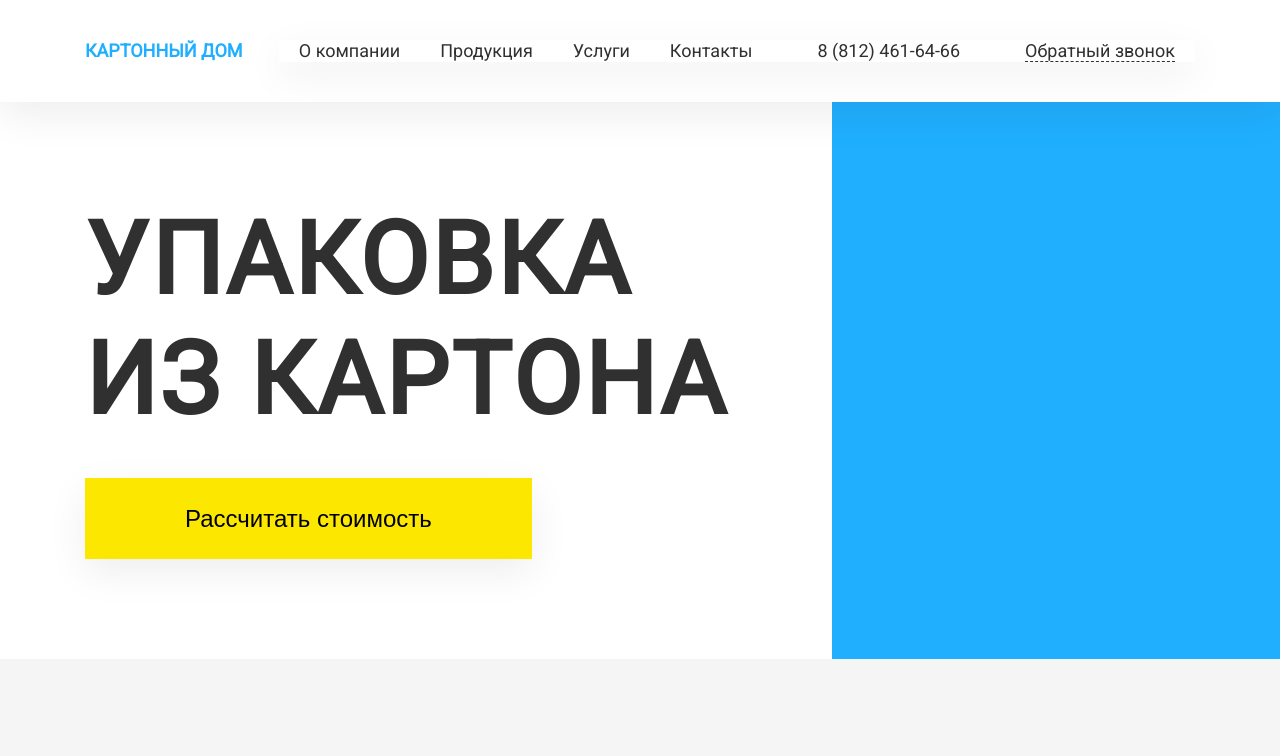
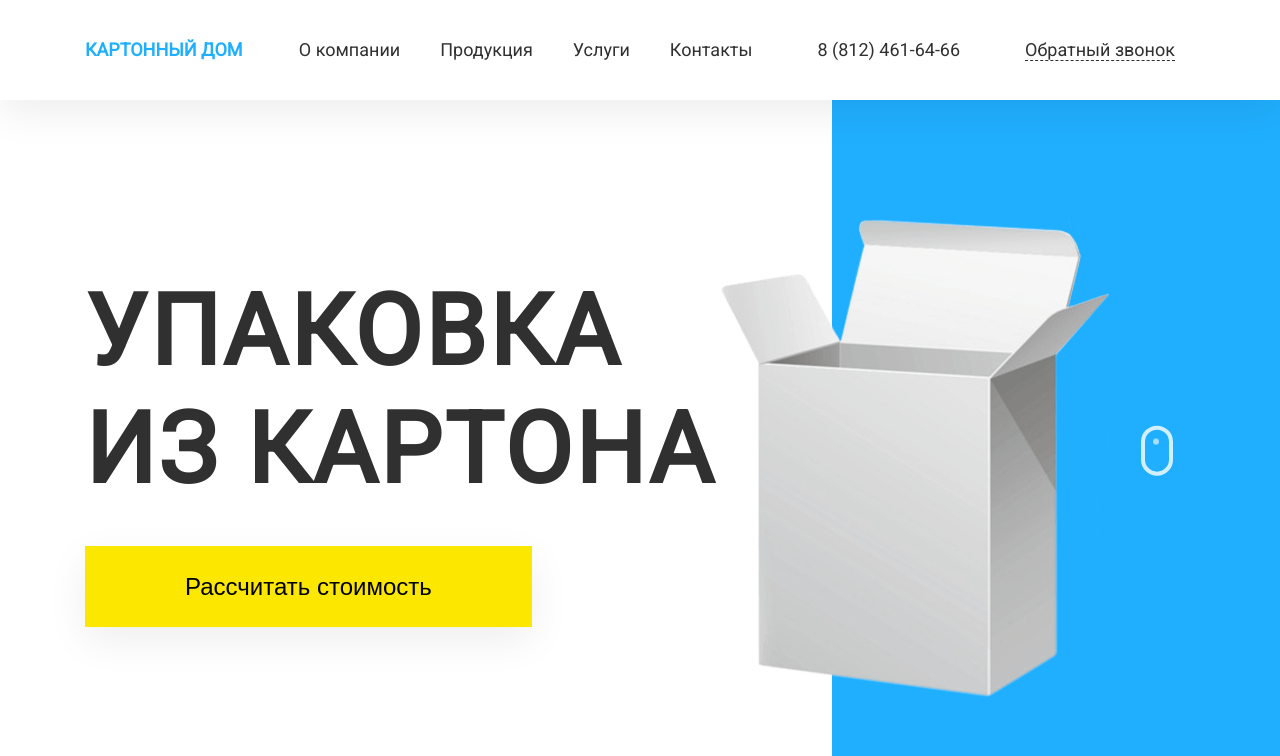
Before and after one commit to pixelaria/karton, a website: page src/pug/main.pug in a window 1280 px wide. Shown: the top 756 px of the page. Drawn offline with nearby package versions, Linux system fonts and the light colour scheme; files that its build step writes are made by us from their sources; files whose address does not match are found by name.

Commit message:
First section fix

```diff
--- a/src/less/main.less
+++ b/src/less/main.less
@@ -105,22 +105,23 @@ body {
   width: 100%;
 
   background-color: @color-white;
-  padding: 40px 0;
+
   z-index: 2;
 
   box-shadow: @box-shadow;
 
   &__container {
+    height: 100%;
     display: flex;
     align-items: center;
     justify-content: space-between;
   }
 
-  &__item {
-    &--logo {
+  @media @desktop {
+    height: 100px;
+  }
 
-    }
-  }
+
 }
 
 .main {
@@ -169,6 +170,7 @@ body {
       top: 0;
       visibility: visible;
       opacity: 1;
+      box-shadow:none;
     }
   }
 
@@ -288,7 +290,7 @@ body {
     }
 
     @media @desktop {
-      height: 100%;
+      height: ~'calc(100vh - 100px)';
       background: none;
 
       &:after {
@@ -303,6 +305,11 @@ body {
       }
     }
 
+    .container {
+      display: flex;
+      align-items:center;
+      height: 100%;
+    }
   }
 
   &--gray {
@@ -392,7 +399,7 @@ body {
       font-size: 70px;
     }
     @media @desktop {
-      font-size: 100px;
+      font-size: 98px;
       letter-spacing: 3px;
       margin-bottom: 38px;
     }
@@ -400,8 +407,60 @@ body {
 
   &__img {
     display: none;
+
+    @media @desktop {
+      display: block;
+    }
   }
 }
+
+/* scroll */
+
+.scroll {
+  width: 1em;
+  transform: translateX(-50%) scale(2);
+  z-index: 9;
+  margin-left: 50px;
+
+  &__mouse {
+    height: 1.375em;
+    width: .875em;
+    border: 2px solid rgba(255,255,255,.8);
+    border-radius: 2em;
+  }
+
+  &__wheel {
+    position: relative;
+    display: block;
+    height: 3px;
+    width: 3px;
+    margin: 3px auto 0;
+    background: rgba(255,255,255,.8);
+    animation: mouse-wheel 1.2s ease infinite;
+    border-radius: 50%;
+  }
+}
+
+@keyframes mouse-wheel {
+  0% {
+    opacity: 1;
+    transform: translateY(0);
+  }
+
+  100% {
+    opacity: 0;
+    transform: translateY(.375em);
+  }
+}
+
+@keyframes mouse-scroll {
+  0%   { opacity: 0; }
+  50%  { opacity: .5; }
+  100% { opacity: 1; }
+}
+/* scroll end */
+
+
 
 .box {
   width: 250px;
--- a/src/pug/main.pug
+++ b/src/pug/main.pug
@@ -7,13 +7,15 @@ body.body
     main.main
       section.section.section--karton
         .container
-          .box.box--white
           .karton
             .karton__desc
               h1.karton__title Упаковка <br/> из картона
               button.karton__btn.btn.btn--yellow Рассчитать стоимость
             .karton__img
               img.img.img--responsive(src="img/box-white.png")
+            .karton__scroll.scroll
+              .scroll__mouse
+                .scroll__wheel
 
       section.section.section--slider.section--gray
 
```
Also changed, not shown: docs/css/bundle.css, docs/main.html.
